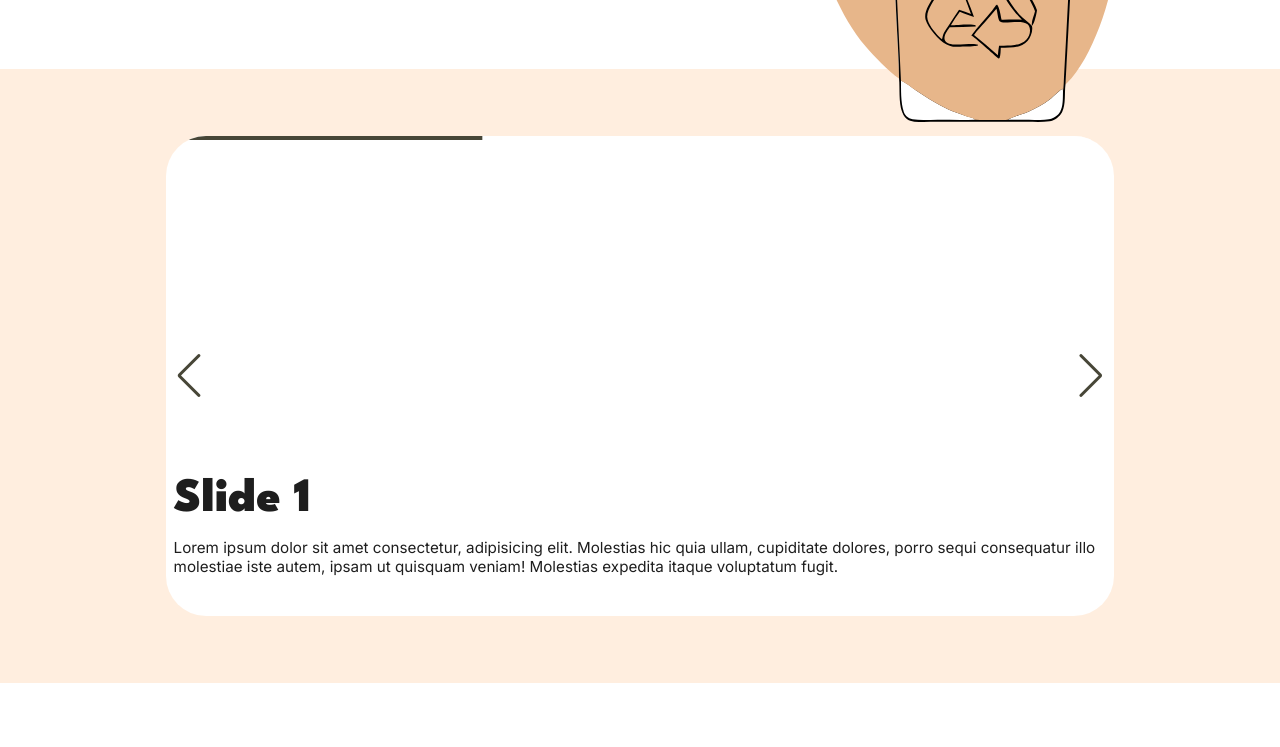
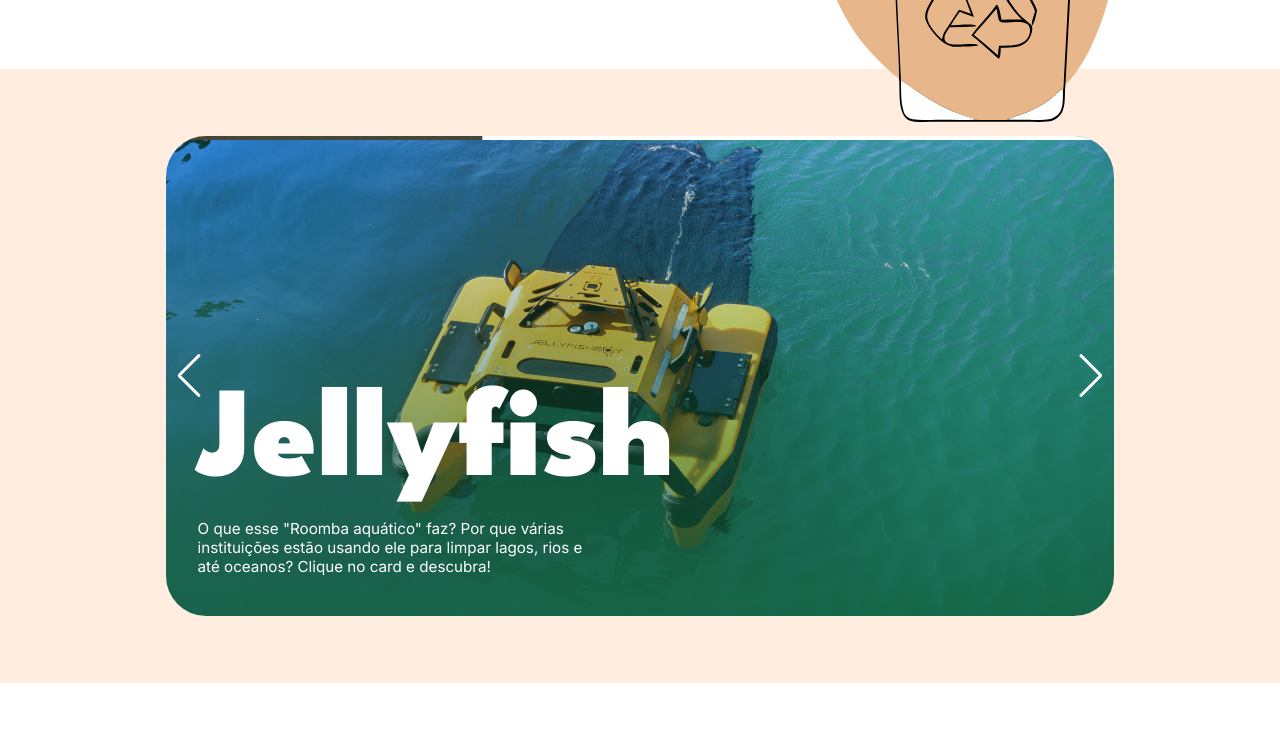
Before and after one commit to GustavoMdancers/Projeto-Recolher, a website: page public/home.html in a window 1280 px wide. Shown: the part 1160-1907 px from the top of the page. Drawn offline with nearby package versions, Linux system fonts and the light colour scheme.

Commit message:
Terminei de fazer tudo que dava com a info que eu tinha

```diff
--- a/public/home.html
+++ b/public/home.html
@@ -83,13 +83,15 @@
       <div class="container">
         <div class="swiper mySwiper1">
           <div class="swiper-wrapper">
-            <div class="swiper-slide">
-              <h3>Slide 1</h3>
+            <div
+              class="swiper-slide slide1"
+              onclick="redirectToURL('https://voitto.com.br/blog/artigo/robo-que-limpa-cursos-hidricos')"
+            >
+              <h3>Jellyfish</h3>
               <p>
-                Lorem ipsum dolor sit amet consectetur, adipisicing elit.
-                Molestias hic quia ullam, cupiditate dolores, porro sequi
-                consequatur illo molestiae iste autem, ipsam ut quisquam veniam!
-                Molestias expedita itaque voluptatum fugit.
+                O que esse "Roomba aquático" faz? Por que várias instituições
+                estão usando ele para limpar lagos, rios e até oceanos? Clique
+                no card e descubra!
               </p>
             </div>
             <div class="swiper-slide">
@@ -284,6 +286,10 @@
       var swiper2 = new Swiper(".mySwiper2", {
         effect: "cards",
         grabCursor: true,
+        autoplay: {
+          delay: 2500,
+          disableOnInteraction: false,
+        },
       });
     </script>
   </body>
--- a/public/scss/_main.scss
+++ b/public/scss/_main.scss
@@ -142,15 +142,16 @@
         display: flex;
         flex-direction: column;
         justify-content: flex-end;
+        cursor: pointer;
         h3 {
           font-family: "League Spartan";
-          font-size: 6rem;
+          font-size: 16rem;
           font-style: normal;
           font-weight: 900;
           line-height: normal;
-          color: $text-black;
+          color: white;
           margin-bottom: 2rem;
-          margin-left: 1rem;
+          margin-left: 4rem;
         }
         p {
           font-family: "Inter";
@@ -158,9 +159,30 @@
           font-style: normal;
           font-weight: 400;
           line-height: normal;
-          color: $text-black;
+          color: white;
           margin-bottom: 5rem;
-          margin-left: 1rem;
+          margin-left: 4rem;
+          width: 50rem;
+        }
+        &.slide1 {
+          position: relative;
+          &::before {
+            content: "";
+            position: absolute;
+            z-index: -1;
+            top: 0;
+            left: 0;
+            width: 100%;
+            height: 100%;
+            background-image: linear-gradient(
+                to top,
+                rgba(19, 98, 63, 0.8) 0%,
+                rgba(19, 98, 63, 0) 100%
+              ),
+              url("../img/Jellyfish/2023-JellyfihsbotbyIADYS-4.png");
+            background-size: cover;
+            background-position: center;
+          }
         }
       }
       &-pagination-progressbar {
@@ -172,7 +194,7 @@
       &-button {
         &-prev,
         &-next {
-          color: $text-brown;
+          color: white;
         }
       }
     }
```
Also changed, not shown: public/css/home.css, public/img/Jellyfish/2023-JellyfihsbotbyIADYS-4.png (renamed from public/img/Jellyfish/2023 - Jellyfihsbot by IADYS - 4.png).
